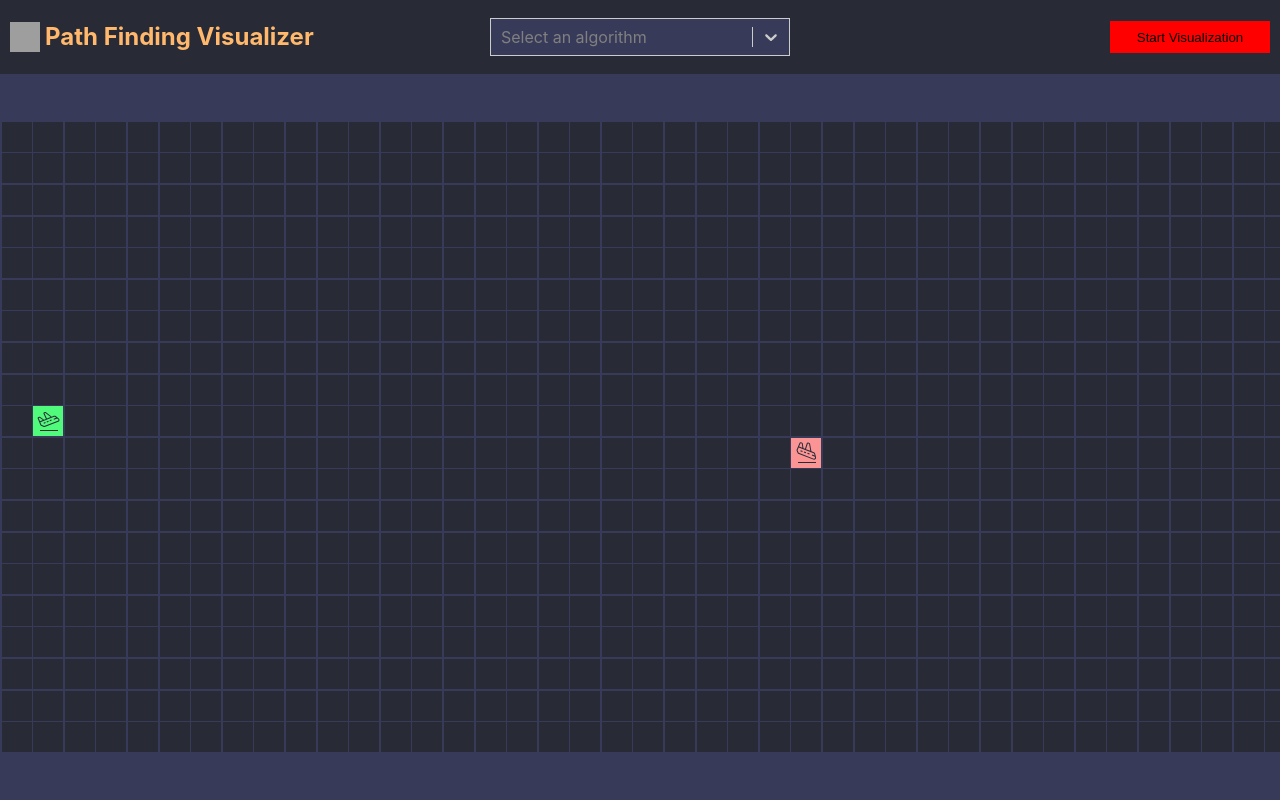
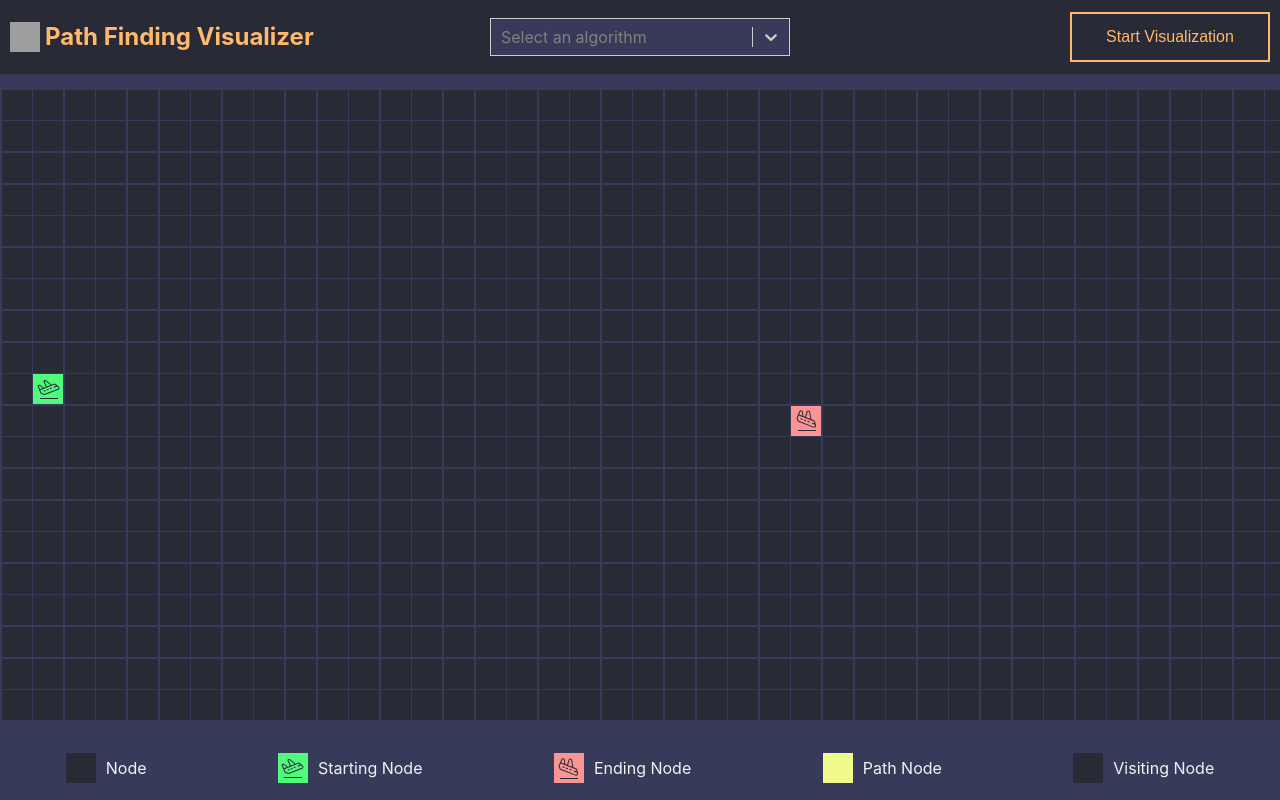
Before and after one commit to Raveen2001/Path-Finding-Visualizer, a React (Vite) app: page / in a window 1280 px wide. Shown: the top 800 px of the page. Built offline with nearby package versions, Linux system fonts and the light colour scheme; grey boxes are pictures that could not be loaded.

Commit message:
legends added

```diff
--- a/src/context/PathVisualizerProvider.tsx
+++ b/src/context/PathVisualizerProvider.tsx
@@ -33,7 +33,6 @@ const PathVisualizerProvider: React.FC<IPathVisualizerProvider> = ({
   children,
 }) => {
   const [selectedAlgorithmIdx, setSelectedAlgorithmIdx] = useState<number>(-1);
-
   const [startNodeId, setStartNodeId] = useState<number>(
     _.random(0, CONSTANTS.totalNodes)
   );
--- a/src/models/NodeModel.ts
+++ b/src/models/NodeModel.ts
@@ -32,6 +32,7 @@ export class NodeModel {
 
   public setDistance(distance: number) {
     this.distance = distance;
+    return this;
   }
 
   public changeToWall() {
--- a/src/path-visualizer/PathVisualizer.tsx
+++ b/src/path-visualizer/PathVisualizer.tsx
@@ -1,5 +1,6 @@
 import React from "react";
 import Canvas from "./canvas/Canvas";
+import Legends from "./legends/Legends";
 import "./PathVisualizer.scss";
 import TopMenu from "./top-menu/TopMenu";
 const PathVisualizer = () => {
@@ -7,6 +8,7 @@ const PathVisualizer = () => {
     <div className="Path-Visualizer">
       <TopMenu />
       <Canvas />
+      <Legends />
     </div>
   );
 };
--- /dev/null
+++ b/src/path-visualizer/legends/Legends.scss
@@ -0,0 +1,17 @@
+@use "/src/variables.scss" as *;
+
+.Legends {
+  height: 8vh;
+  display: flex;
+  justify-content: space-around;
+
+  .legend {
+    display: flex;
+    gap: 10px;
+    align-items: center;
+
+    span {
+      color: $darkWhite;
+    }
+  }
+}
--- /dev/null
+++ b/src/path-visualizer/legends/Legends.tsx
@@ -0,0 +1,49 @@
+import React, { useEffect, useMemo, useState } from "react";
+import { NodeModel } from "../../models";
+import Node from "../node/Node";
+import "./Legends.scss";
+
+const Legends = () => {
+  const VisitedNode = useMemo(() => new NodeModel(-1).setDistance(1), []);
+  const pathNode = useMemo(() => new NodeModel(-1).setDistance(1), []);
+  const node = useMemo(() => new NodeModel(-1), []);
+  const path = useMemo(() => [pathNode], []);
+  const emptyPath = useMemo(() => [], []);
+
+  const [reRender, triggerRender] = useState<boolean>(false);
+
+  useEffect(() => {
+    const id = setInterval(() => {
+      triggerRender((v) => !v);
+    }, 3000);
+
+    return () => clearInterval(id);
+  }, []);
+
+  return (
+    <div className="Legends">
+      <div className="legend">
+        <Node node={node} path={emptyPath} />
+        <span>Node</span>
+      </div>
+      <div className="legend">
+        <Node node={pathNode} path={emptyPath} isStartNode />
+        <span>Starting Node</span>
+      </div>
+      <div className="legend">
+        <Node node={pathNode} path={emptyPath} isEndNode />
+        <span>Ending Node</span>
+      </div>
+      <div className="legend">
+        <Node node={pathNode} path={path} />
+        <span>Path Node</span>
+      </div>
+      <div className="legend">
+        <Node node={VisitedNode} path={path} key={reRender ? 1 : 0} />
+        <span>Visiting Node</span>
+      </div>
+    </div>
+  );
+};
+
+export default Legends;
--- a/src/path-visualizer/node/Node.tsx
+++ b/src/path-visualizer/node/Node.tsx
@@ -9,13 +9,13 @@ import "./Node.scss";
 interface INode {
   node: NodeModel;
   path: NodeModel[];
-  onDragStart: (
+  onDragStart?: (
     e: React.DragEvent,
     isStartNode?: boolean,
     isEndNode?: boolean
   ) => void;
-  onDragEnter: (e: React.DragEvent, idx: number) => void;
-  onDragEnd: (
+  onDragEnter?: (e: React.DragEvent, idx: number) => void;
+  onDragEnd?: (
     e: React.DragEvent,
     isStartNodeChanged?: boolean,
     isEndNodeChanged?: boolean
@@ -48,10 +48,8 @@ const Node: React.FC<INode> = ({
 
     if (isNodeVisited && !isStartNode && !isEndNode) {
       const time = node.animationLevel * 100;
-      console.log("timeout assigned", time);
       let timeoutId = setTimeout(() => {
         nodeRef.current?.classList.add("spread-animation");
-        console.log("animation start");
       }, time);
 
       timeoutIds.push(timeoutId);
@@ -77,10 +75,10 @@ const Node: React.FC<INode> = ({
   return (
     <div
       className="Node"
-      onDragStart={(e) => onDragStart(e, isStartNode, isEndNode)}
+      onDragStart={(e) => onDragStart?.(e, isStartNode, isEndNode)}
       onDragOver={(e) => e.preventDefault()}
-      onDragEnterCapture={(e) => onDragEnter(e, node.id)}
-      onDragEnd={(e) => onDragEnd(e, isStartNode, isEndNode)}
+      onDragEnterCapture={(e) => onDragEnter?.(e, node.id)}
+      onDragEnd={(e) => onDragEnd?.(e, isStartNode, isEndNode)}
       draggable
     >
       <div
--- a/src/path-visualizer/top-menu/TopMenu.scss
+++ b/src/path-visualizer/top-menu/TopMenu.scss
@@ -26,11 +26,19 @@
   }
 
   .start-visualization-btn {
-    border: none;
-    margin: 0;
-    width: 10rem;
-    height: 2rem;
     margin-left: auto;
-    background-color: red;
+    width: 200px;
+    background-color: $top-menu-color;
+    border: 2px solid $color;
+    color: $color;
+    font-size: 1rem;
+    padding: 14px 32px;
+    transition-duration: 0.4s;
+    cursor: pointer;
+  }
+
+  .start-visualization-btn:hover {
+    color: white;
+    background-color: $color;
   }
 }
--- a/src/path-visualizer/top-menu/TopMenu.tsx
+++ b/src/path-visualizer/top-menu/TopMenu.tsx
@@ -27,7 +27,6 @@ const TopMenu = () => {
         <Select
           options={algorithmOptions}
           onChange={(newValue) => {
-            console.log(newValue?.value ?? -1);
             setSelectedAlgorithmIdx(newValue?.value ?? -1);
           }}
           theme={(theme) => ({
--- a/src/variables.scss
+++ b/src/variables.scss
@@ -1,5 +1,6 @@
 // theme
 $color: #ffb86c;
+$darkWhite: #f0f2f5;
 $background-color: #383a59;
 
 // canvas
@@ -15,8 +16,7 @@ $node-path-color: #f1fa8c;
 $node-wall-color: #ffb86c;
 $node-visited-animation-start-color: #32f477;
 $node-visited-animation-end-color: #fb9595;
+
 // top-menu
 $top-menu-height: 4rem;
 $top-menu-color: #282a36;
-
-// yellow #FFB86C
```
